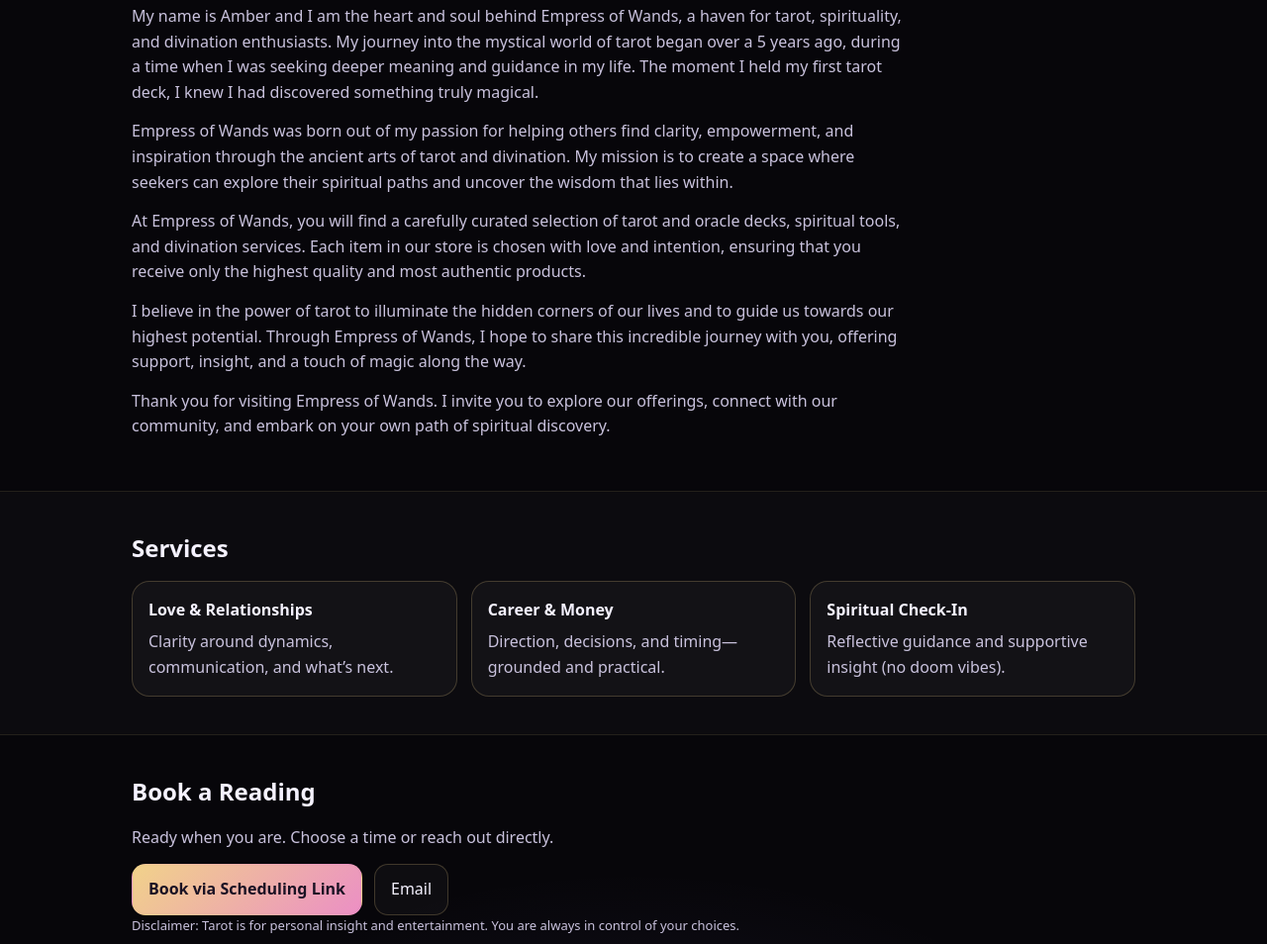
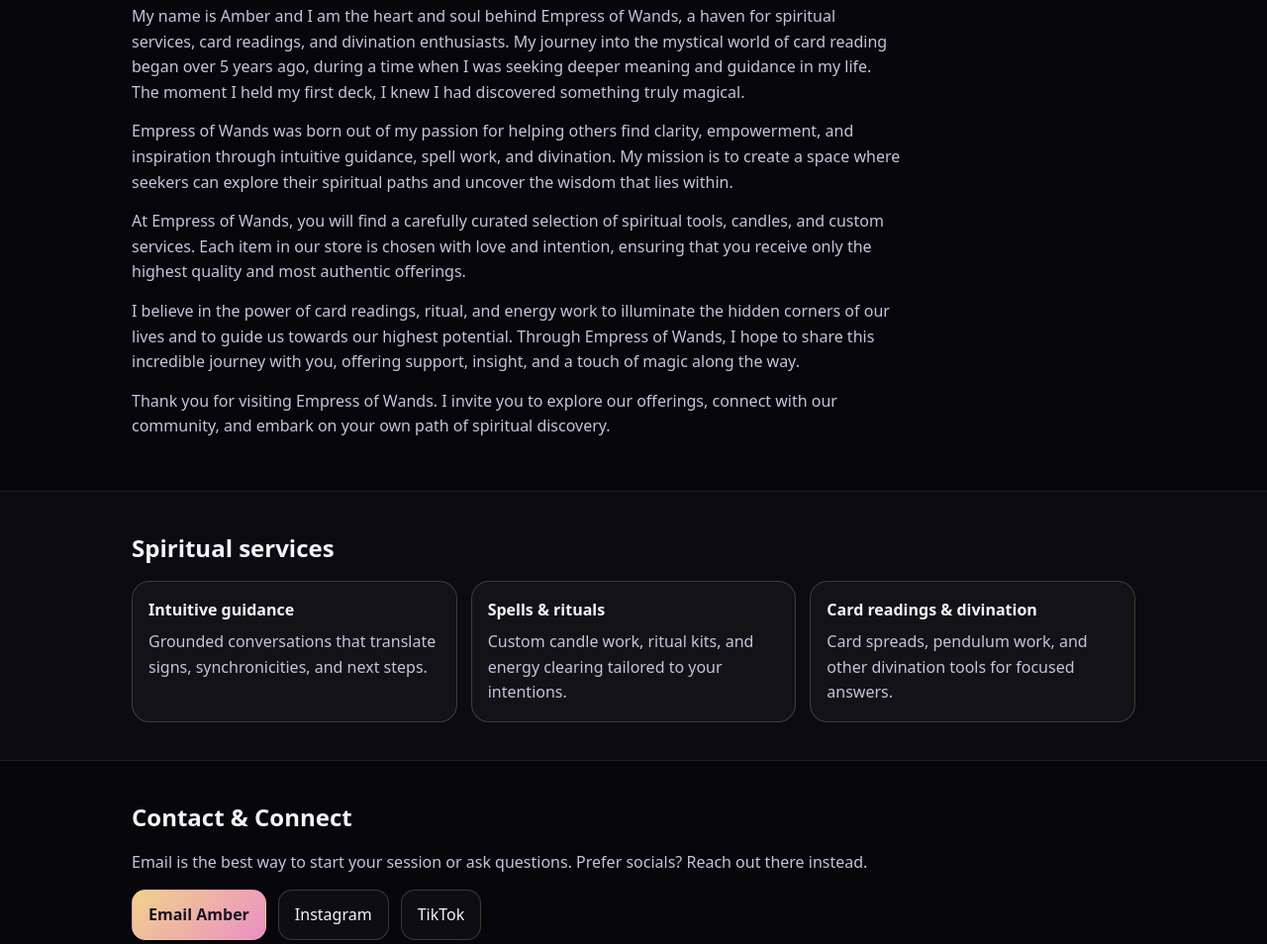
Before and after one commit to acsindle/tarot-landing, a plain HTML site: page index.html in a window 1280 px wide. Shown: the part 580-1534 px from the top of the page at 99% size. Drawn offline with Linux system fonts and the light colour scheme.

Commit message:
Updated and working v1

```diff
--- a/index.html
+++ b/index.html
@@ -3,8 +3,8 @@
 <head>
   <meta charset="utf-8" />
   <meta name="viewport" content="width=device-width, initial-scale=1" />
-  <title>Empress of Wands | Tarot Readings</title>
-  <meta name="description" content="Empress of Wands — tarot readings and spiritual guidance with Amber." />
+  <title>Empress of Wands | Spiritual Advisor</title>
+  <meta name="description" content="Empress of Wands — spiritual services, card readings, intuitive guidance, and ritual support with Amber." />
   <link rel="stylesheet" href="styles.css" />
 </head>
 
@@ -15,14 +15,14 @@
         <span class="sigil" aria-hidden="true"></span>
         <div class="brand-text">
           <div class="brand-name">Empress of Wands</div>
-          <div class="brand-tag">Tarot • Spirituality • Divination</div>
+          <div class="brand-tag">Psychic • Intuitive • Spellcaster • Spiritual Advisor</div>
         </div>
       </a>
 
       <nav class="nav">
         <a href="#about">About</a>
         <a href="#services">Services</a>
-        <a class="btn" href="#book">Book</a>
+        <a class="btn" href="#contact">Contact</a>
       </nav>
     </div>
   </header>
@@ -31,17 +31,16 @@
     <section class="hero">
       <div class="container hero-inner">
         <div class="hero-copy">
-          <p class="kicker">Warm, grounded tarot guidance</p>
-          <h1>Clarity, empowerment, and a touch of magic.</h1>
+          <p class="kicker">Grounded spiritual services</p>
+          <h1>Intuitive card readings, spells, and rituals.</h1>
           <p class="sub">
-            Tarot readings and divination services designed to help you uncover what’s already within you.
+            Personalized spiritual services that blend card readings, intuitive guidance, and bespoke rituals so you can move forward with clarity.
           </p>
 
           <div class="cta-row">
-            <!-- Replace BOOKING_LINK with Calendly / Square / Google Form link -->
-            <a class="btn primary" href="BOOKING_LINK" target="_blank" rel="noreferrer">Book a Reading</a>
+            <a class="btn primary" href="mailto:mail@empressofwands.com">Email Amber</a>
             <!-- Replace INSTAGRAM_LINK with her IG -->
-            <a class="btn ghost" href="INSTAGRAM_LINK" target="_blank" rel="noreferrer">DM on Instagram</a>
+            <a class="btn ghost" href="https://www.instagram.com/empressofwands" target="_blank" rel="noreferrer">Connect on Instagram</a>
           </div>
 
           <div class="mini">
@@ -92,28 +91,28 @@
 
         <div class="about">
           <p>
-            My name is Amber and I am the heart and soul behind Empress of Wands, a haven for tarot,
-            spirituality, and divination enthusiasts. My journey into the mystical world of tarot began
-            over a 5 years ago, during a time when I was seeking deeper meaning and guidance in my life.
-            The moment I held my first tarot deck, I knew I had discovered something truly magical.
+            My name is Amber and I am the heart and soul behind Empress of Wands, a haven for spiritual services,
+            card readings, and divination enthusiasts. My journey into the mystical world of card reading began
+            over 5 years ago, during a time when I was seeking deeper meaning and guidance in my life.
+            The moment I held my first deck, I knew I had discovered something truly magical.
           </p>
 
           <p>
             Empress of Wands was born out of my passion for helping others find clarity, empowerment,
-            and inspiration through the ancient arts of tarot and divination. My mission is to create
+            and inspiration through intuitive guidance, spell work, and divination. My mission is to create
             a space where seekers can explore their spiritual paths and uncover the wisdom that lies within.
           </p>
 
           <p>
-            At Empress of Wands, you will find a carefully curated selection of tarot and oracle decks,
-            spiritual tools, and divination services. Each item in our store is chosen with love and intention,
-            ensuring that you receive only the highest quality and most authentic products.
+            At Empress of Wands, you will find a carefully curated selection of spiritual tools,
+            candles, and custom services. Each item in our store is chosen with love and intention,
+            ensuring that you receive only the highest quality and most authentic offerings.
           </p>
 
           <p>
-            I believe in the power of tarot to illuminate the hidden corners of our lives and to guide us
-            towards our highest potential. Through Empress of Wands, I hope to share this incredible journey
-            with you, offering support, insight, and a touch of magic along the way.
+            I believe in the power of card readings, ritual, and energy work to illuminate the hidden corners
+            of our lives and to guide us towards our highest potential. Through Empress of Wands, I hope to share
+            this incredible journey with you, offering support, insight, and a touch of magic along the way.
           </p>
 
           <p>
@@ -126,37 +125,40 @@
 
     <section id="services" class="section alt">
       <div class="container">
-        <h2>Services</h2>
+        <h2>Spiritual services</h2>
 
         <div class="grid">
           <div class="tile">
-            <h3>Love & Relationships</h3>
-            <p>Clarity around dynamics, communication, and what’s next.</p>
+            <h3>Intuitive guidance</h3>
+            <p>Grounded conversations that translate signs, synchronicities, and next steps.</p>
           </div>
           <div class="tile">
-            <h3>Career & Money</h3>
-            <p>Direction, decisions, and timing—grounded and practical.</p>
+            <h3>Spells &amp; rituals</h3>
+            <p>Custom candle work, ritual kits, and energy clearing tailored to your intentions.</p>
           </div>
           <div class="tile">
-            <h3>Spiritual Check-In</h3>
-            <p>Reflective guidance and supportive insight (no doom vibes).</p>
+            <h3>Card readings &amp; divination</h3>
+            <p>Card spreads, pendulum work, and other divination tools for focused answers.</p>
           </div>
         </div>
       </div>
     </section>
 
-    <section id="book" class="section">
+    <section id="contact" class="section">
       <div class="container book">
-        <h2>Book a Reading</h2>
+        <h2>Contact &amp; Connect</h2>
         <p>
-          Ready when you are. Choose a time or reach out directly.
+          Email is the best way to start your session or ask questions. Prefer socials? Reach out there instead.
         </p>
 
         <div class="cta-row">
-          <a class="btn primary" href="BOOKING_LINK" target="_blank" rel="noreferrer">Book via Scheduling Link</a>
-          <a class="btn ghost" href="mailto:mail@empressofwands.com">Email</a>
+          <a class="btn primary" href="mailto:mail@empressofwands.com">Email Amber</a>
+          <!-- Replace INSTAGRAM_LINK with her IG -->
+          <a class="btn ghost" href="https://www.instagram.com/empressofwands" target="_blank" rel="noreferrer">Instagram</a>
+          <!-- Replace TIKTOK_LINK with her TikTok -->
+          <a class="btn ghost" href="https://www.tiktok.com/@empressofwands" target="_blank" rel="noreferrer">TikTok</a>
         </div>
-
+        <p></p>
         <p class="disclaimer">
           Disclaimer: Tarot is for personal insight and entertainment. You are always in control of your choices.
         </p>
```
